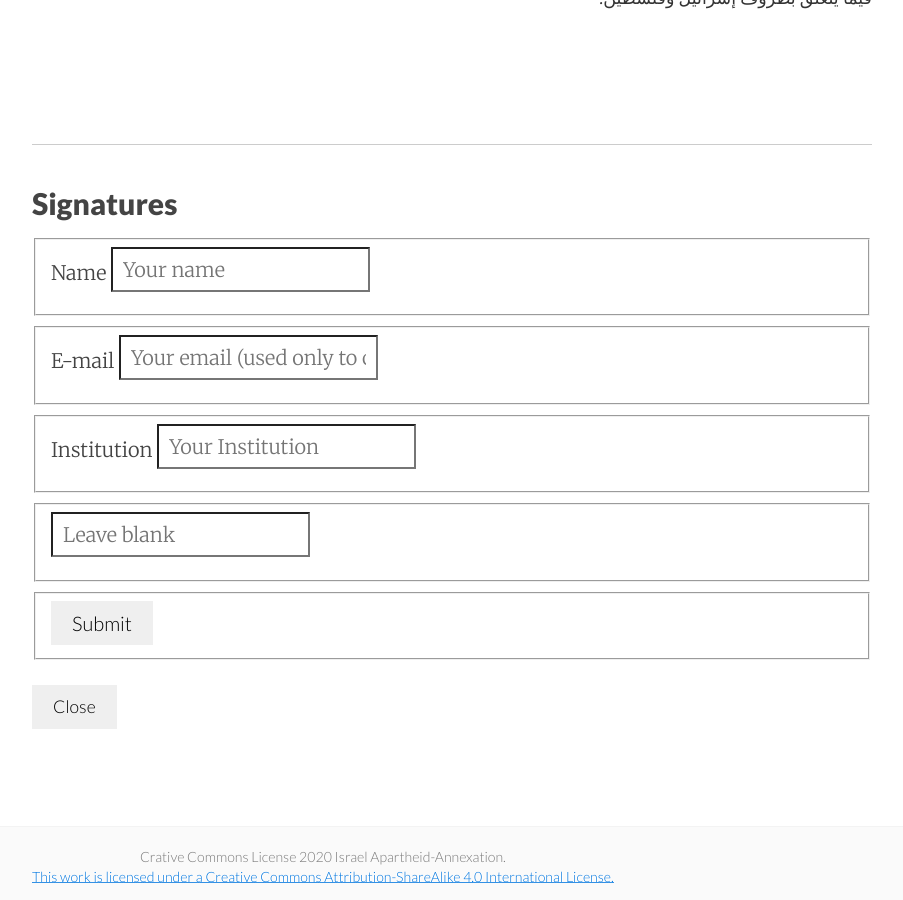
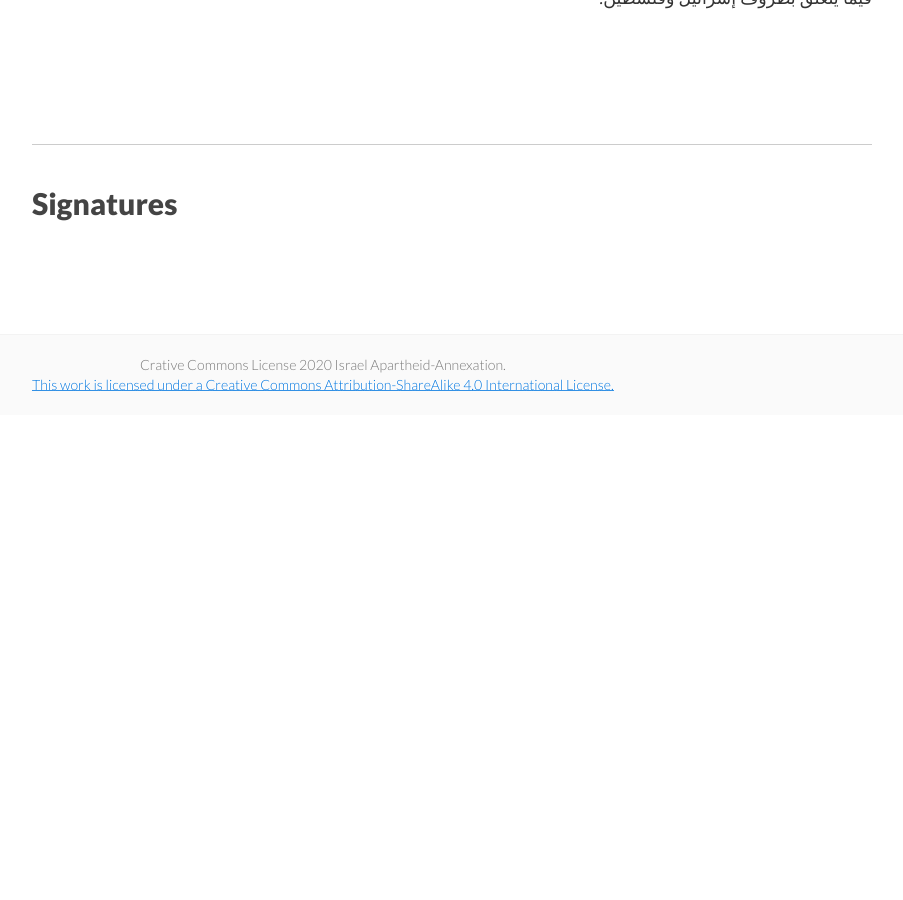
Before and after one commit to adamdjbrett/annexation.site, a Jekyll site: the page built from index.html, in a window 1280 px wide and 900 px high, scrolled down 2768 px. Shown: the whole window, without its empty margins (188-1091 px from the left). Built offline with Jekyll 4.4.1, drawn with Linux system fonts in a browser that asks for light colours; nearby versions of some CDN libraries; the list of posts is cut into pages by our own code; after the commit the page ends 3183 px from its top, so only the background shows below that.

Commit message:
working on staticman

```diff
--- a/_includes/comment_form.html
+++ /dev/null
@@ -1,69 +0,0 @@
-<form class="js-form form" method="post" action="{{ site.staticman_url }}">
-  <input type="hidden" name="options[origin]" value="{{ page.url | absolute_url }}">
-  <input type="hidden" name="options[parent]" value="{{ page.url | absolute_url }}">
-  <input type="hidden" id="comment-replying-to" name="fields[replying_to]" value="">
-  <input type="hidden" id="comment-replying-to-uid" name="fields[replying_to_uid]" value="">
-  <input type="hidden" name="options[slug]" value="{{ page.slug }}">
-  <input type="hidden" name="options[reCaptcha][siteKey]" value="{{ site.reCaptcha.siteKey }}">
-  <input type="hidden" name="options[reCaptcha][secret]"  value="{{ site.reCaptcha.secret }}">
-
-  <fieldset>
-    <div class="textfield">
-      <label for="comment-form-name">Name
-        <input class="textfield__input" name="fields[name]" type="text" id="comment-form-name" placeholder="Your name"/>
-      </label>
-    </div>
-  </fieldset>
-
-  <fieldset>
-    <div class="textfield">
-      <label for="comment-form-email">E-mail
-        <input class="textfield__input" name="fields[email]" type="email" id="comment-form-email" placeholder="Your email (used only to confirm signatures.)"/>
-      </label>
-    </div>
-  </fieldset>
-
-  <fieldset>
-    <div class="textfield">
-      <label for="comment-form-institution">Institution
-        <input class="textfield__input" name="fields[institution]" type="text" id="comment-form-institution" placeholder="Your Institution"/>
-      </label>
-    </div>
-  </fieldset>
-
-  <fieldset>
-    <div class="textfield hp">
-      <label for="hp">
-        <input class="textfield__input" name="fields[hp]" id="hp" type="text" placeholder="Leave blank">
-      </label>
-    </div>
-  </fieldset>
-
-
-
-  <fieldset>
-    <button class="button" id="comment-form-submit">
-      Submit
-    </button>
-  </fieldset>
-
-</form>
-
-<article class="modal mdl-card mdl-shadow--2dp">
-  <div>
-    <h3 class="modal-title js-modal-title"></h3>
-  </div>
-  <div class="mdl-card__supporting-text js-modal-text"></div>
-  <div class="mdl-card__actions mdl-card--border">
-    <button class="button mdl-button--colored mdl-js-button mdl-js-ripple-effect js-close-modal">Close</button>
-  </div>
-</article>
-
-<svg version="1.1" xmlns="http://www.w3.org/2000/svg" xmlns:xlink="http://www.w3.org/1999/xlink" style="display:none" >
-  <symbol id="icon-loading" viewBox="149.8 37.8 499.818 525"><path d="M557.8 187.8c13.8 0 24.601-10.8 24.601-24.6S571.6 138.6 557.8 138.6s-24.6 10.8-24.6 24.6c0 13.2 10.8 24.6 24.6 24.6zm61.2 90.6c-16.8 0-30.6 13.8-30.6 30.6s13.8 30.6 30.6 30.6 30.6-13.8 30.6-30.6c.6-16.8-13.2-30.6-30.6-30.6zm-61.2 145.2c-20.399 0-36.6 16.2-36.6 36.601 0 20.399 16.2 36.6 36.6 36.6 20.4 0 36.601-16.2 36.601-36.6C595 439.8 578.2 423.6 557.8 423.6zM409 476.4c-24 0-43.2 19.199-43.2 43.199s19.2 43.2 43.2 43.2 43.2-19.2 43.2-43.2S433 476.4 409 476.4zM260.8 411c-27 0-49.2 22.2-49.2 49.2s22.2 49.2 49.2 49.2 49.2-22.2 49.2-49.2-22.2-49.2-49.2-49.2zm-10.2-102c0-27.6-22.8-50.4-50.4-50.4-27.6 0-50.4 22.8-50.4 50.4 0 27.6 22.8 50.4 50.4 50.4 27.6 0 50.4-22.2 50.4-50.4zm10.2-199.8c-30 0-54 24-54 54s24 54 54 54 54-24 54-54-24.6-54-54-54zM409 37.8c-35.4 0-63.6 28.8-63.6 63.6S374.2 165 409 165s63.6-28.8 63.6-63.6-28.2-63.6-63.6-63.6z"/>
-  </symbol>
-</svg>
-
-{% comment %}
-	from: https://github.com/eduardoboucas/popcorn/blob/gh-pages/_includes/modal.html
-{% endcomment %}
--- a/_includes/comments.html
+++ /dev/null
@@ -1,31 +0,0 @@
-<section class="comments">
-  <!--<p> Page slug is: {{ page.slug }} </p>
-  {{ site.data.comments | inspect }} -->
-
-  {% if site.data.comments[page.slug] %}
-  <!-- Existing comments -->
-  <hr>
-  <div class="comments__existing">
-    <h2>Comments</h2>
-    {% assign comments = site.data.comments[page.slug] | where_exp: "item", "item.replying_to == ''" %}
-    {% assign comments_by_date = comments | sort: 'date' | reverse %}
-    <!-- List main comments in reverse date order, newest first. List replies in date order, oldest first. -->
-    {% for comment in comments_by_date %}
-    {% assign index       = forloop.length | plus: 1 | minus: forloop.index %}
-    {% assign r           = comment.replying_to %}
-    {% assign replying_to = r | to_integer %}
-    {% assign email       = comment.email %}
-    {% assign name        = comment.name %}
-    {% assign url         = comment.institution %}
-    {% assign date        = comment.date %}
-    {% assign uid         = comment._id %}
-    {% include comment.html index=index replying_to=replying_to email=email name=name url=url date=date message=message uid=uid %}
-    {% endfor %}
-  </div>
-  {% endif %}
-
-  <!-- New comment form -->
-  <div id="respond" class="comment__new">
-    {% include comment_form.html %}
-  </div>
-</section>
--- a/_includes/footer.html
+++ b/_includes/footer.html
@@ -11,8 +11,6 @@
   </div>
 </footer>
 <script src="https://www.google.com/recaptcha/api.js" async defer></script>
-<script src="https://ajax.googleapis.com/ajax/libs/jquery/2.1.4/jquery.min.js"></script>
-<script src="{{ '/assets/main.js' | relative_url }}"></script>
 <script type="text/javascript">
     if ("serviceWorker" in navigator) {
       navigator.serviceWorker.register("{{ '/sw.js' | relative_url }}")
--- a/_sass/comment-styles.scss
+++ /dev/null
@@ -1,168 +0,0 @@
-// comment styles from
-// https://github.com/willymcallister/willymcallister.github.io/blob/fbc7f396fbe80186b1abc63e436ec509190c1b3a/assets/main.scss
-
-$base-font-size:    18px !default;
-
-
-//
-// Staticman new comment form
-//
-input, select, textarea, label, button {
-//    @extend body;
-    -webkit-text-size-adjust: 100%;
-    -webkit-font-feature-settings: "kern" 1;
-        -moz-font-feature-settings: "kern" 1;
-        -o-font-feature-settings: "kern" 1;
-            font-feature-settings: "kern" 1;
-    font-kerning: normal;
-}
-fieldset {
-    border: none;
-    padding: 0;
-}
-
-.textfield {
-    width: 420px;
-    max-width: 100%;
-    padding: 0.5rem 0;
-}
-
-.hp {
-    display: none;
-}
-
-textarea {
-    vertical-align: top;
-}
-.textfield__input {
-    border: 1px solid rgba(0,0,0,.12);
-    padding: 4px 5px;
-    width: 100%;
-    font-size: .75rem;
-}
-.notify-me, .g-recaptcha {
-    padding: 0.5rem 0;
-}
-.button {
-    background: rgba(158,158,158,.2);
-    box-shadow: 0 2px 2px 2px rgba(0,0,0,.14);
-    border: none;
-    border-radius: 2px;
-    padding: 4px 8px;
-    overflow: hidden;
-    cursor: pointer;
-    -webkit-transition-duration: 0.4s;
-    transition-duration: 0.4s;
-    margin: 4px 0px 0px 0px;
-}
-button:hover {
-    background-color: #414141;
-    color: white;
-}
-
-//
-// Staticman existing comments
-//
-.comments {
-}
-.comment__new {
-    padding: 0px 0px 14px 0px;
-}
-.comment__author {
-    color: #414141;
-}
-.comment__date {
-    font-size: .75rem;
-}
-.comment__body {
-    font-size: .75rem;
-}
-.comment__meta {
-    text-align: left;
-    color: #414141;
-    font-size: .75rem;
-}
-.comments__existing {
-    padding: 8px 0px 0px 0px;
-}
-.comment {
-    border-top: 0px solid #414141-light;
-    padding: 0px 0px 0px 0px;
-    margin-bottom: 1em;
-}
-.comment.child {
-    margin-left: 3em;
-}
-.comment__reply-link {
-    color: #414141;
-    font-size: .75rem;
-    cursor: pointer;
-}
-
-//
-// Pop-up modal window for Staticman comments
-//
-.show-modal {
-    overflow: hidden;
-    position: relative;
-}
-.show-modal:before {
-    position: absolute;
-    content: '';
-    top: 0;
-    left: 0;
-    width: 100%;
-    height: 100%;
-    z-index: 999;
-    background-color: rgba(255, 255, 255, 0.85);
-}
-.show-modal .modal {
-    display: block;
-}
-.mdl-card {
-    min-height: 200px;
-    overflow: hidden;
-    z-index: 1;
-    position: relative;
-    background: #fff;
-    box-sizing: border-box;
-}
-.modal {
-    display: none;
-    position: fixed;
-    width: 330px;
-    top: 50%;
-    left: 50%;
-    margin-left: -150px;
-    margin-top: -150px;
-    min-height: 0;
-    z-index: 9999;
-    box-shadow: 0 2px 2px 2px rgba(0,0,0,.14);
-    padding: 16px;
-    border-radius: 2px;
-    background: white;
-}
-.mdl-shadow--16dp {
-    box-shadow: 0 16px 24px 2px rgba(0,0,0,.14),0 6px 30px 5px rgba(0,0,0,.12),0 8px 10px -5px rgba(0,0,0,.2);
-}
-.mdl-card__supporting-text {
-    overflow: hidden;
-    padding: 16px;
-    width: 90%;
-}
-.modal-title {
-    margin-bottom: 0px;
-}
-
-.disabled {
-    input,
-    button,
-    textarea,
-    label {
-        pointer-events: none;
-        cursor: not-allowed;
-        filter: alpha(opacity=65);
-        box-shadow: none;
-        opacity: 0.65;
-    }
-}
--- a/assets/main.js
+++ /dev/null
@@ -1,159 +0,0 @@
-// Static comments
-// from: https://github.com/eduardoboucas/popcorn/blob/gh-pages/js/main.js
-(function ($) {
-  var $comments = $('.js-comments');
-
-  $('.js-form').submit(function () {
-    var form = this;
-
-
-    $("#comment-form-submit").html(
-      '<svg class="icon spin"><use xlink:href="#icon-loading"></use></svg> Sending...'
-    );
-    $(form).addClass('disabled');
-
-    $.ajax({
-      type: $(this).attr('method'),
-      url:  $(this).attr('action'),
-      data: $(this).serialize(),
-      contentType: 'application/x-www-form-urlencoded',
-      success: function (data) {
-        showModal('Comment submitted', 'Thanks! Your comment is <a href="https://github.com/travisdowns/travisdowns.github.io/pulls">pending</a>. It will appear when approved.');
-
-        $("#comment-form-submit")
-          .html("Submit");
-
-        $(form)[0].reset();
-        $(form).removeClass('disabled');
-        grecaptcha.reset();
-      },
-      error: function (err) {
-        console.log(err);
-        var ecode = (err.responseJSON || {}).errorCode || "unknown";
-        showModal('Error', 'An error occured.<br>[' + ecode + ']');
-        $("#comment-form-submit").html("Submit")
-        $(form).removeClass('disabled');
-        grecaptcha.reset();
-      }
-    });
-    return false;
-  });
-
-  $('.js-close-modal').click(function () {
-    $('body').removeClass('show-modal');
-  });
-
-  function showModal(title, message) {
-    $('.js-modal-title').text(title);
-    $('.js-modal-text').html(message);
-    $('body').addClass('show-modal');
-  }
-})(jQuery);
-
-// Staticman comment replies, from https://github.com/mmistakes/made-mistakes-jekyll
-// modified from Wordpress https://core.svn.wordpress.org/trunk/wp-includes/js/comment-reply.js
-// Released under the GNU General Public License - https://wordpress.org/about/gpl/
-// addComment.moveForm is called from comment.html when the reply link is clicked.
-var addComment = {
-  // commId - the id attribute of the comment replied to (e.g., "comment-10")
-  // parentId - the numeric index of comment repleid to (e.g., 10)
-  // respondId - the string 'respond', I guess
-  // postId - the page slug
-  moveForm: function( commId, parentId, respondId, postId, parentUid ) {
-    var div, element, style, cssHidden,
-    t           = this,                    //t is the addComment object, with functions moveForm and I, and variable respondId
-    comm        = t.I( commId ),                                // whole comment
-    respond     = t.I( respondId ),                             // whole new comment form
-    cancel      = t.I( 'cancel-comment-reply-link' ),           // whole reply cancel link
-    parent      = t.I( 'comment-replying-to' ),                 // hidden element in the comment
-    parentuidF  = t.I( 'comment-replying-to-uid' ),             // a hidden element in the comment
-    post        = t.I( 'comment-post-slug' ),                   // null
-    commentForm = respond.getElementsByTagName( 'form' )[0];    // the <form> part of the comment_form div
-
-    if ( ! comm || ! respond || ! cancel || ! parent || ! commentForm ) {
-      return;
-    }
-
-    t.respondId = respondId;
-    postId = postId || false;
-
-    if ( ! t.I( 'sm-temp-form-div' ) ) {
-      div = document.createElement( 'div' );
-      div.id = 'sm-temp-form-div';
-      div.style.display = 'none';
-      respond.parentNode.insertBefore( div, respond ); //create and insert a bookmark div right before comment form
-    }
-
-    comm.parentNode.insertBefore( respond, comm.nextSibling );  //move the form from the bottom to above the next sibling
-    if ( post && postId ) {
-      post.value = postId;
-    }
-    parent.value = parentId;
-    parentuidF.value = parentUid;
-    cancel.style.display = '';                        //make the cancel link visible
-
-    cancel.onclick = function() {
-      var t       = addComment,
-      temp    = t.I( 'sm-temp-form-div' ),            //temp is the original bookmark
-      respond = t.I( t.respondId );                   //respond is the comment form
-
-      if ( ! temp || ! respond ) {
-        return;
-      }
-
-      t.I( 'comment-replying-to' ).value = null;      // forget the identity of the reply-to comment
-      t.I( 'comment-replying-to-uid' ).value = null;
-      temp.parentNode.insertBefore( respond, temp );  //move the comment form to its original location
-      temp.parentNode.removeChild( temp );            //remove the bookmark div
-      this.style.display = 'none';                    //make the cancel link invisible
-      this.onclick = null;                            //retire the onclick handler
-      return false;
-    };
-
-    /*
-     * Set initial focus to the first form focusable element.
-     * Try/catch used just to avoid errors in IE 7- which return visibility
-     * 'inherit' when the visibility value is inherited from an ancestor.
-     */
-    try {
-      for ( var i = 0; i < commentForm.elements.length; i++ ) {
-        element = commentForm.elements[i];
-        cssHidden = false;
-
-        // Modern browsers.
-        if ( 'getComputedStyle' in window ) {
-          style = window.getComputedStyle( element );
-        // IE 8.
-        } else if ( document.documentElement.currentStyle ) {
-        style = element.currentStyle;
-        }
-
-      /*
-       * For display none, do the same thing jQuery does. For visibility,
-       * check the element computed style since browsers are already doing
-       * the job for us. In fact, the visibility computed style is the actual
-       * computed value and already takes into account the element ancestors.
-       */
-        if ( ( element.offsetWidth <= 0 && element.offsetHeight <= 0 ) || style.visibility === 'hidden' ) {
-          cssHidden = true;
-        }
-
-        // Skip form elements that are hidden or disabled.
-        if ( 'hidden' === element.type || element.disabled || cssHidden ) {
-          continue;
-        }
-
-        element.focus();
-        // Stop after the first focusable element.
-        break;
-      }
-
-    } catch( er ) {}
-
-    return false;
-  },
-
-  I: function( id ) {
-    return document.getElementById( id );
-  }
-};
--- a/index.html
+++ b/index.html
@@ -57,6 +57,3 @@ comments: true
 <br />
 <hr />
 <h2 name="signatures">Signatures</h2>
-{% if page.comments == true %}
-  {% include comments.html %}
-{% endif %}
```
Also changed, not shown: _includes/comment.html (deleted, +0 -44 lines).
